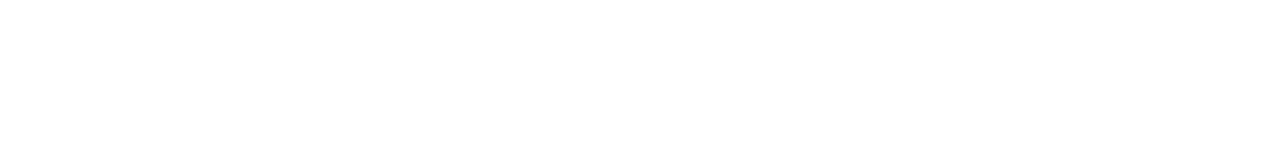
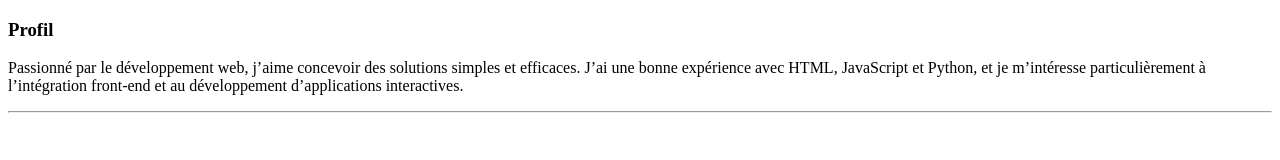
Before and after one commit to djiounaaligana-stack/git-mon-cv, a plain HTML site: page index.html in a window 1280 px wide. Drawn offline with Linux system fonts and the light colour scheme.

Commit message:
mise en place de la section description

```diff
--- a/index.html
+++ b/index.html
@@ -8,5 +8,17 @@
 </head>
 <body>
 
+
+     <!-- Courte description -->
+    <section>
+        <h3>Profil</h3>
+        <p>
+            Passionné par le développement web, j’aime concevoir des solutions simples et efficaces.
+            J’ai une bonne expérience avec HTML, JavaScript et Python, et je m’intéresse particulièrement
+            à l’intégration front-end et au développement d’applications interactives.
+        </p>
+    </section>
+
+    <hr>
 </body>
 </html>
```
